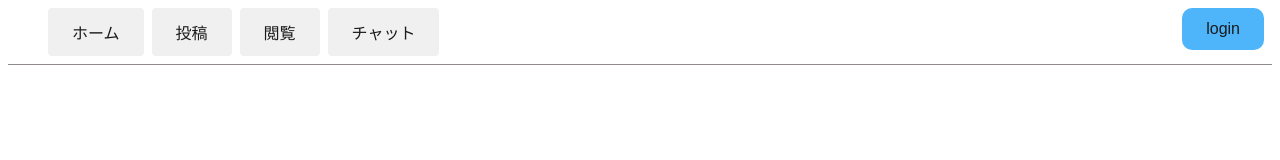
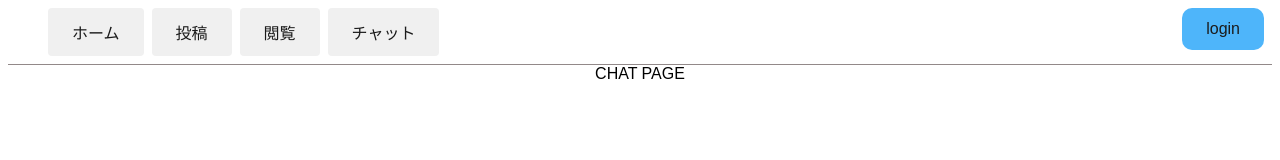
Before and after one commit to fukunagaa/react-redux-express-jwt, a React app: page /chat in a window 1280 px wide. Shown: the top 160 px of the page. Built offline with nearby package versions, Linux system fonts and the light colour scheme; no server answers; what redux-promise-middleware would draw is missing.

Commit message:
Chatページ作成

```diff
--- a/src/client/App.js
+++ b/src/client/App.js
@@ -7,6 +7,7 @@ import Home from "./pages/Home";
 import Signup from "./pages/Signup";
 import PostArticle from "./pages/PostArticle";
 import GetArticle from "./pages/GetArticle";
+import Chat from "./pages/Chat";
 
 const App = () => {
   const { isLogin } = useSelector((state) => state.user);
@@ -29,6 +30,9 @@ const App = () => {
         <Route exact path="/getArticle">
           <GetArticle />
         </Route>
+        <Route exact path="/chat">
+          <Chat />
+        </Route>
       </Layout>
     </Router>
   );
--- /dev/null
+++ b/src/client/pages/Chat.js
@@ -0,0 +1,12 @@
+import React from "react";
+import commonStyles from "../Stylesheets/common.module.scss";
+
+const CHAT = () => {
+  return (
+    <div className={commonStyles.mainContainer}>
+      <div>CHAT PAGE</div>
+    </div>
+  );
+};
+
+export default CHAT;
```
